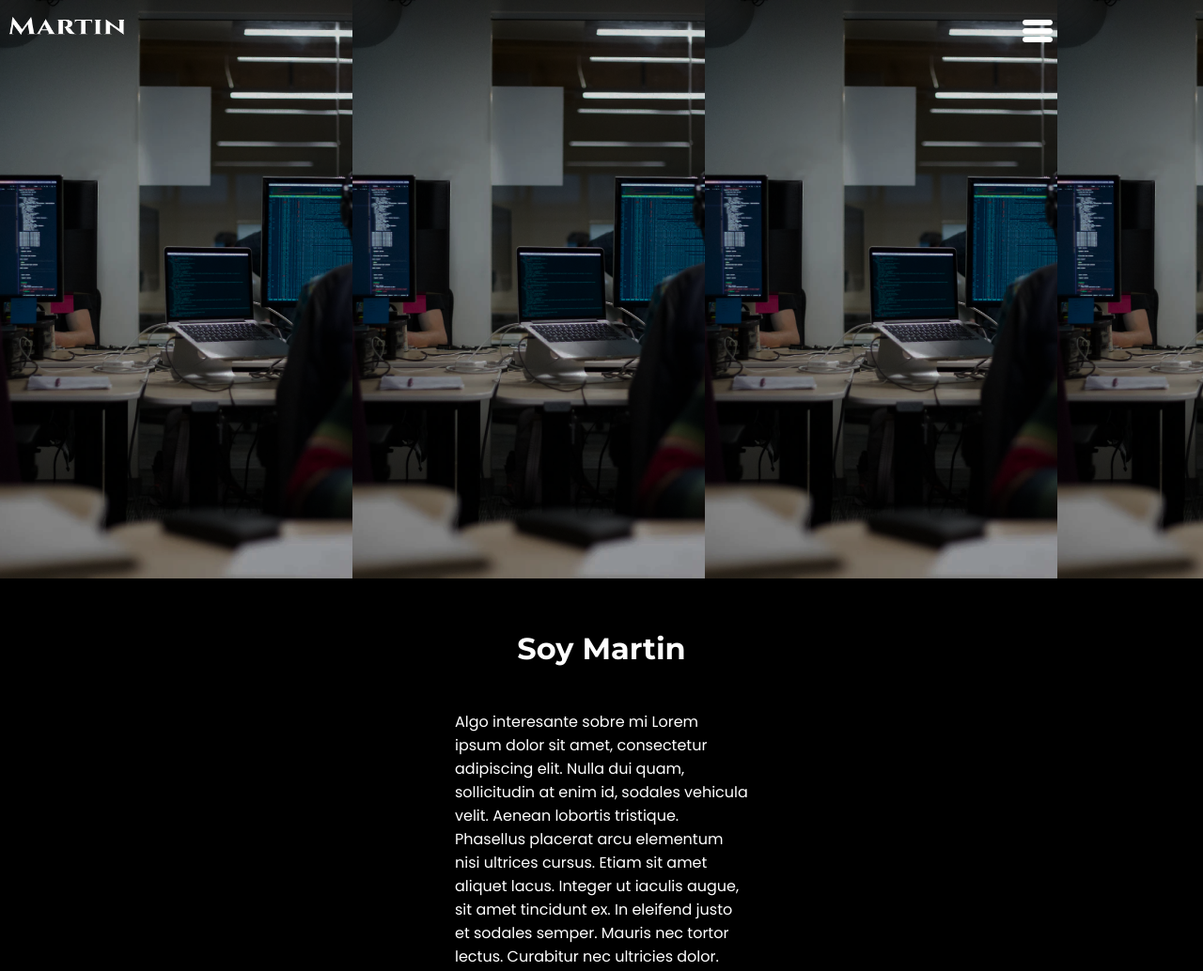
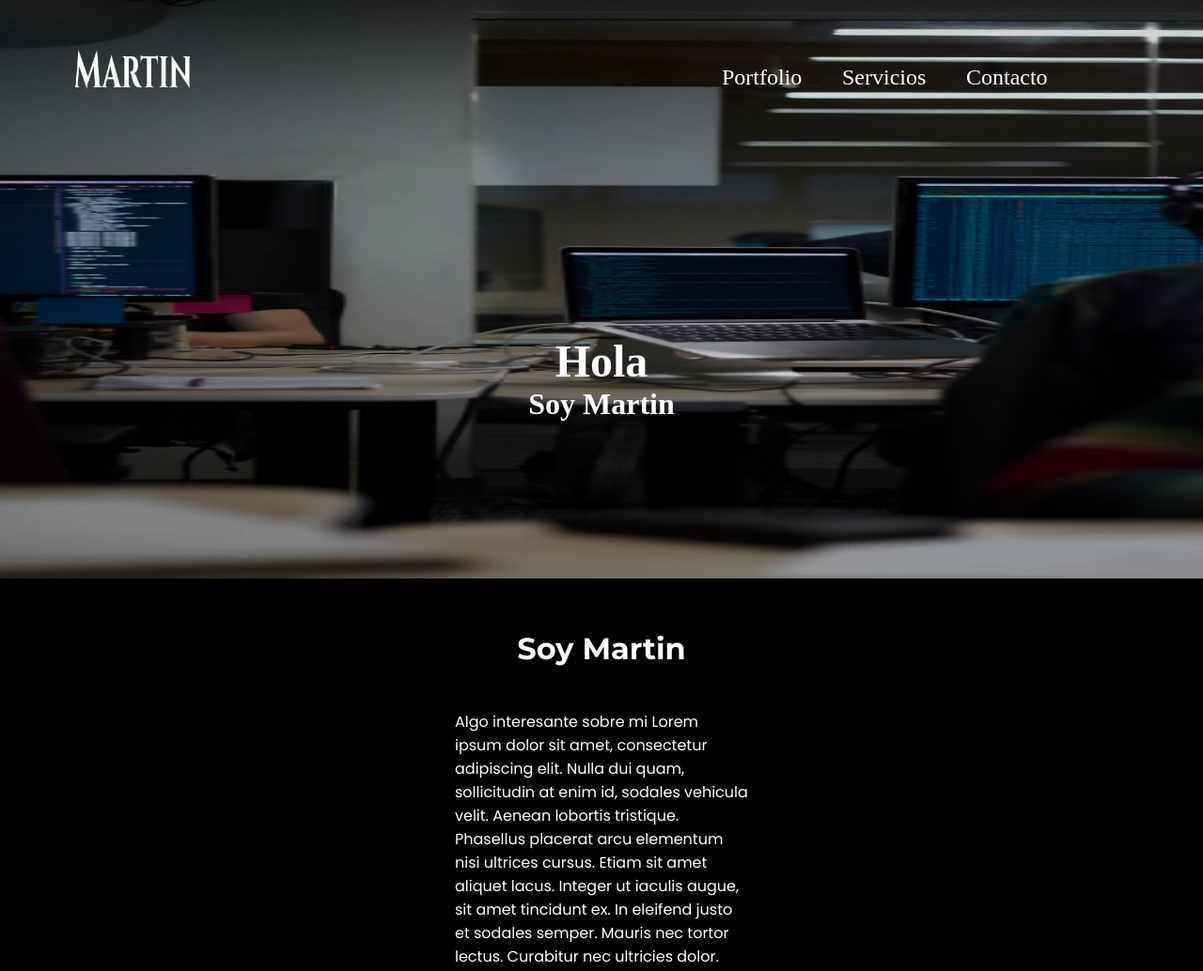
Before and after one commit to martin2236/desafio-m4, a plain HTML site: page index.html in a window 1280 px wide. Shown: the top 1034 px of the page at 94% size. Drawn offline with Linux system fonts and the light colour scheme.

Commit message:
empezando desktop

```diff
--- a/index.css
+++ b/index.css
@@ -3,20 +3,30 @@
     box-sizing: border-box;
 }
 .container{
+    min-width: 375px;
     display: grid;
     grid-template-rows: auto auto auto auto auto;
 }
 .header{
     width: 100%;
     grid-row: 1/2;
+    background-color: #000;
     background-image: url(./imagenes/image\ 4.png);
+    background-repeat: no-repeat;
+    background-size: 100% 100%;
     color: #fff;
     height: 616px;
 }
+
 .nav{
     display: grid;
     grid-template-columns: 1fr 1fr;
     align-items: center;
+}
+@media(min-width:769px){
+    .nav{
+        grid-template-columns: 1fr 2fr;
+    }
 }
 .nav__logo{
     grid-column: 1/2;
@@ -24,9 +34,43 @@
     height: 70px;
     margin-left: 10px;
 }
+@media(min-width:769px){
+    .nav__logo{
+        height: 150px;
+        margin: 15px auto auto 80px;
+        }
+}
 .nav__menu{
     margin-left: 70%;
     grid-column: 2/3;
+}
+@media(min-width:769px){
+    .nav__menu{
+        margin: 0;
+        display: flex;
+        flex-direction: row;
+        }
+}
+@media(min-width:769px){
+    .nav__menu-img{
+        display: none;
+    }
+}
+.nav__menu-link{
+    display: none;
+}
+@media(min-width:769px){
+    .nav__menu-link{
+        display: inherit;
+        display: block;
+        text-decoration: none;
+        color: #fff;
+        font-size: 24px;
+        margin-right: 5%;
+    }
+    .nav__menu-link:first-of-type{
+        margin-left: 40%;
+    }
 }
 .menu-oculto{
     display: none;
@@ -62,10 +106,20 @@
     font-size: 48px;
     font-weight: 700;
 }
+@media(min-width:769px){
+    .header__h1{
+        margin: 15% auto 0 auto;
+    }
+}
 .header__p{
     text-align: center;
     font-size: 32px;
     font-weight: 700;
+}
+@media(min-width:769px){
+    .header__p{
+        margin: 0;
+    }
 }
 .presentacion{
     grid-row: 2/3;
--- a/index.html
+++ b/index.html
@@ -18,6 +18,9 @@
             <img class="nav__logo" src="./imagenes/Logo.png" alt="Logo" class="header__nav-logo">
            <div class="nav__menu">
             <img class="nav__menu-img" src="./imagenes/lista.png" alt="Menu">
+                <a class="nav__menu-link" href="">Portfolio</a>
+                <a class="nav__menu-link" href="">Servicios</a>
+                <a class="nav__menu-link" href="">Contacto</a>
             <div class="menu-oculto">
                 <div class="menu-oculto__display">
                 <img class="menu-oculto__display-close" src="./imagenes/cancel.png" alt="">
```
Also changed, not shown: imagenes/hero.png (added).
